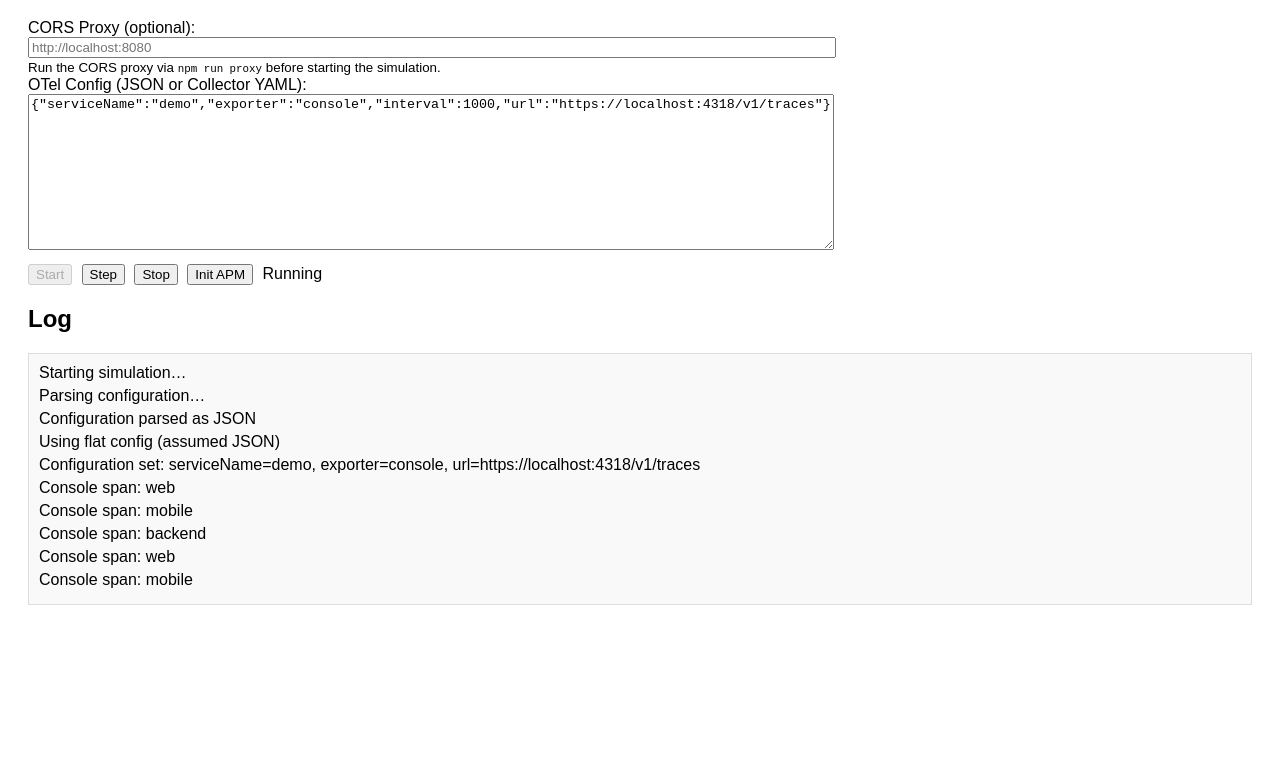
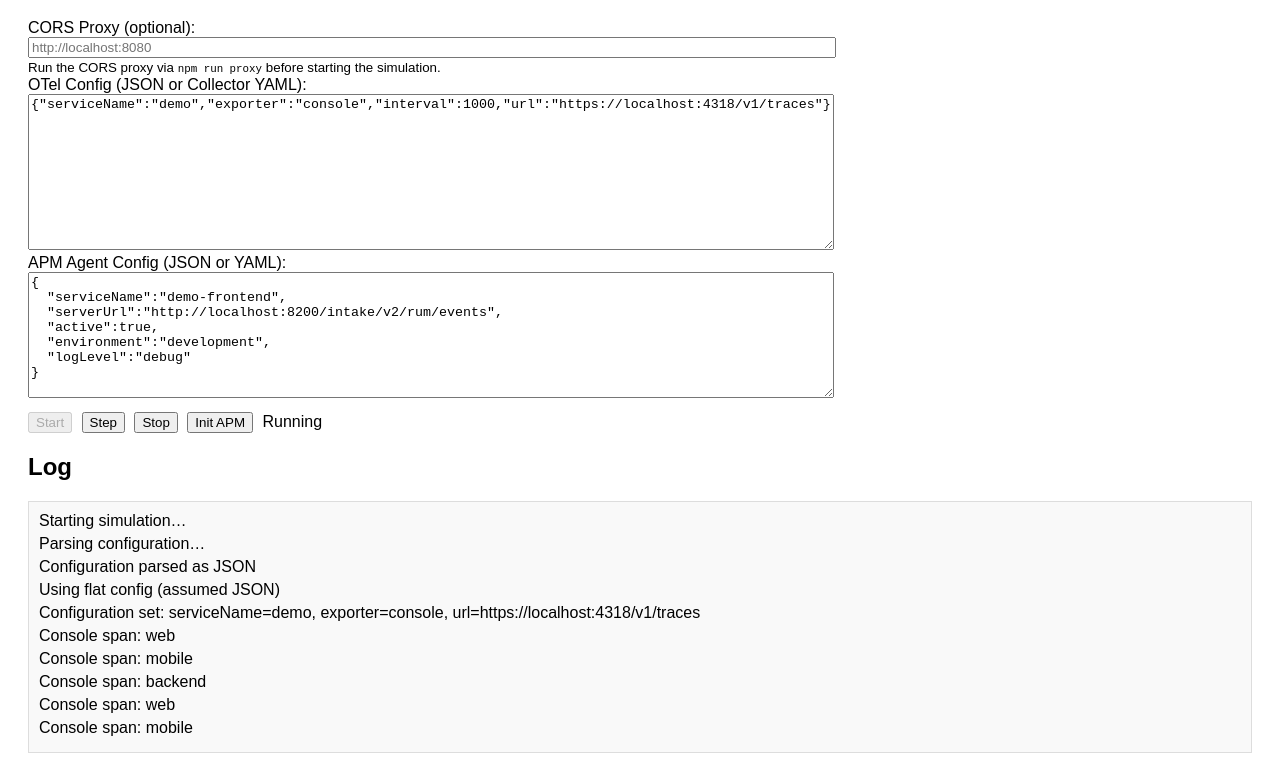
Before and after one commit to poulsbopete/demo.poulsbopete.com, a website: page index.html in a window 1280 px wide. Both pictures are taken after a click on the button "Start". Shown: the part 89-870 px from the top of the page. Before the commit the page ends 800 px from the top, so only its background shows below. Drawn offline with Linux system fonts and the light colour scheme.

Commit message:
ui: separate inputs for OTel and APM configs

```diff
--- a/app.js
+++ b/app.js
@@ -9,7 +9,8 @@ let running = false;
 let configGlobal = {};
 
 const corsProxyEl = document.getElementById('corsProxy');
-const configEl = document.getElementById('config');
+const otelConfigEl = document.getElementById('otelConfig');
+const apmConfigEl = document.getElementById('apmConfig');
 const startBtn = document.getElementById('start');
 const stepBtn = document.getElementById('step');
 const stopBtn = document.getElementById('stop');
@@ -87,7 +88,7 @@ function simulate(type) {
 }
 
 async function start() {
-  const raw = configEl.value.trim();
+  const raw = otelConfigEl.value.trim();
   // Clear previous logs and indicate start
   logEl.innerHTML = '';
   log('Starting simulation…');
@@ -220,9 +221,9 @@ initApmBtn.addEventListener('click', async () => {
   log('Loading APM agent module…');
   let raw;
   try {
-    raw = configEl.value.trim();
+    raw = apmConfigEl.value.trim();
   } catch (e) {
-    log('ERROR: Unable to read configuration');
+    log('ERROR: Unable to read APM agent configuration');
     return;
   }
   let apmConfig;
--- a/index.html
+++ b/index.html
@@ -24,9 +24,21 @@
   <div>
     <label for="corsProxy">CORS Proxy (optional):</label><br />
     <input id="corsProxy" type="text" placeholder="http://localhost:8080" style="width:80%; max-width:800px;" /><br/>
-    <small>Run the CORS proxy via <code>npm run proxy</code> before starting the simulation.</small><br/>
-    <label for="config">OTel Config (JSON or Collector YAML):</label><br />
-    <textarea id="config" rows="10" cols="80">{"serviceName":"demo","exporter":"console","interval":1000,"url":"https://localhost:4318/v1/traces"}</textarea>
+    <small>Run the CORS proxy via <code>npm run proxy</code> before starting the simulation.</small>
+  </div>
+  <div>
+    <label for="otelConfig">OTel Config (JSON or Collector YAML):</label><br />
+    <textarea id="otelConfig" rows="10" cols="80">{"serviceName":"demo","exporter":"console","interval":1000,"url":"https://localhost:4318/v1/traces"}</textarea>
+  </div>
+  <div>
+    <label for="apmConfig">APM Agent Config (JSON or YAML):</label><br />
+    <textarea id="apmConfig" rows="8" cols="80">{
+  "serviceName":"demo-frontend",
+  "serverUrl":"http://localhost:8200/intake/v2/rum/events",
+  "active":true,
+  "environment":"development",
+  "logLevel":"debug"
+}</textarea>
   </div>
   <div class="controls">
     <button id="start">Start</button>
```
Also changed, not shown: README.md.
